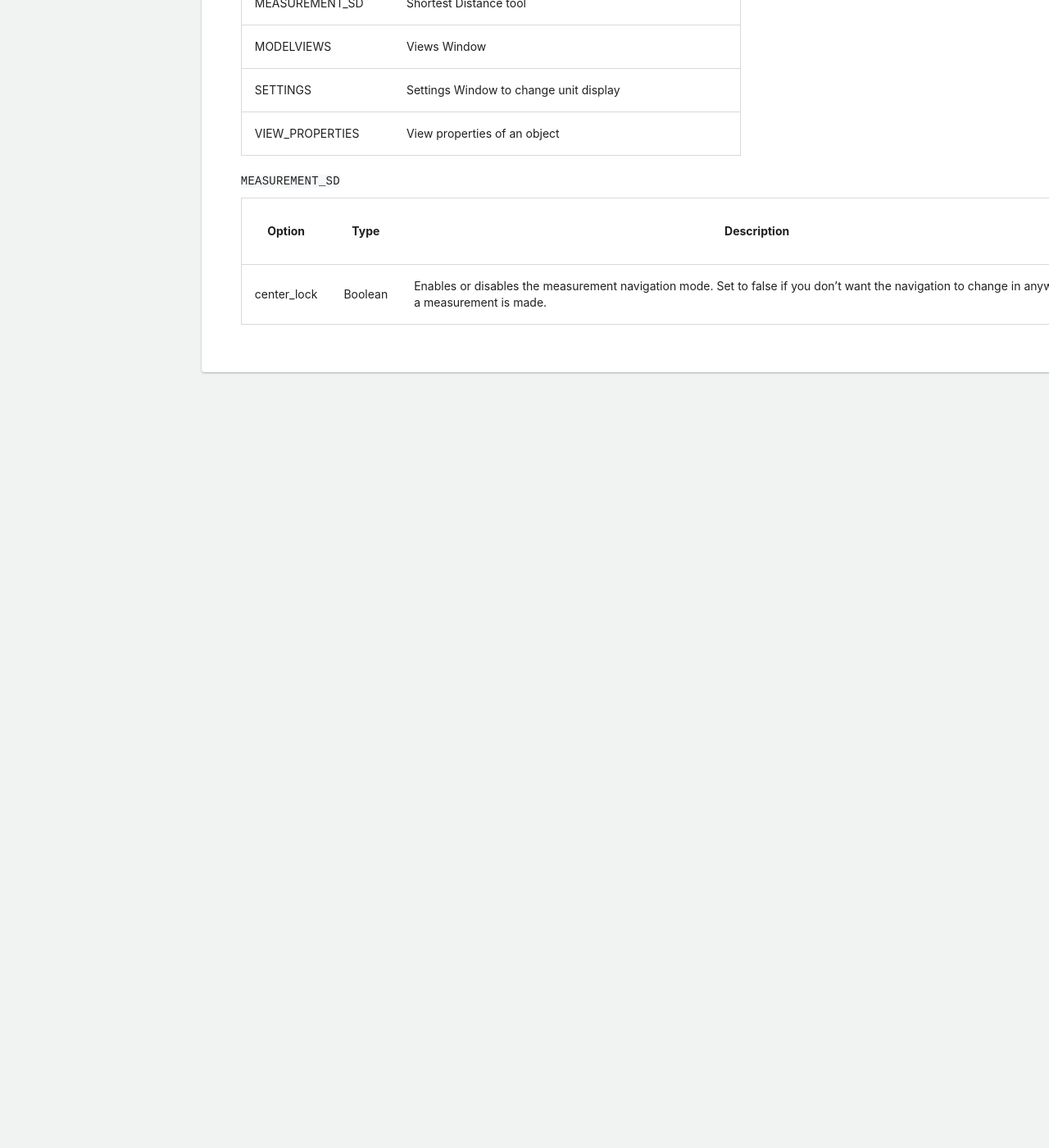
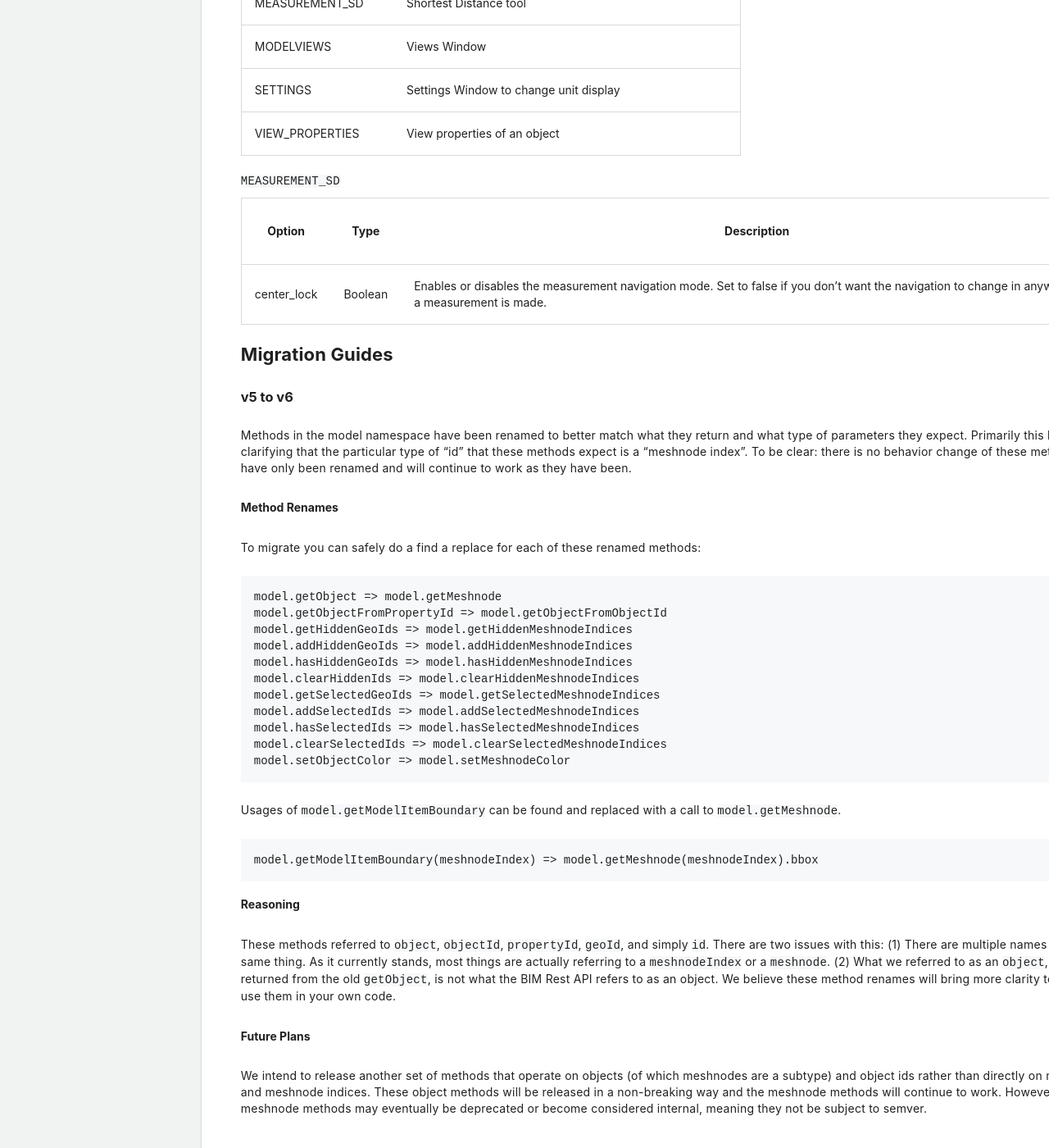
Before and after one commit to procore/documentation, a Jekyll site: the page built from other_procore_apis/bim_web_viewer.md, in a window 1280 px wide and 1400 px high, scrolled down 49007 px. Shown: the whole window at 82% size. Built offline with Jekyll 4.4.1, drawn with Linux system fonts in a browser that asks for light colours; before the commit the page ends 49509 px from its top, so only the background shows below that.

Commit message:
Add migration guide

````diff
--- a/other_procore_apis/bim_web_viewer.md
+++ b/other_procore_apis/bim_web_viewer.md
@@ -2429,3 +2429,49 @@ Otherwise, `rotation` will be undefined.
 | center_lock | Boolean | Enables or disables the measurement navigation mode. Set to false if you don't want the navigation to change in anyway after a measurement is made. |
 
 <!-- markdownlint-enable no-inline-html -->
+
+## Migration Guides
+
+<p class="heading-link-container">
+  <a class="heading-link" href="#migration-guides"></a>
+</p>
+
+### v5 to v6
+
+<p class="heading-link-container">
+  <a class="heading-link" href="#v5-to-v6"></a>
+</p>
+
+Methods in the model namespace have been renamed to better match what they return and what type of parameters they expect. Primarily this has meant clarifying that the particular type of "id" that these methods expect is a "meshnode index". To be clear: there is no behavior change of these methods, they have only been renamed and will continue to work as they have been.
+
+#### Method Renames
+
+To migrate you can safely do a find a replace for each of these renamed methods:
+
+```
+model.getObject => model.getMeshnode
+model.getObjectFromPropertyId => model.getObjectFromObjectId
+model.getHiddenGeoIds => model.getHiddenMeshnodeIndices
+model.addHiddenGeoIds => model.addHiddenMeshnodeIndices
+model.hasHiddenGeoIds => model.hasHiddenMeshnodeIndices
+model.clearHiddenIds => model.clearHiddenMeshnodeIndices
+model.getSelectedGeoIds => model.getSelectedMeshnodeIndices
+model.addSelectedIds => model.addSelectedMeshnodeIndices
+model.hasSelectedIds => model.hasSelectedMeshnodeIndices
+model.clearSelectedIds => model.clearSelectedMeshnodeIndices
+model.setObjectColor => model.setMeshnodeColor
+```
+
+Usages of `model.getModelItemBoundary` can be found and replaced with a call to `model.getMeshnode`.
+
+```
+model.getModelItemBoundary(meshnodeIndex) => model.getMeshnode(meshnodeIndex).bbox
+```
+
+#### Reasoning
+
+These methods referred to `object`, `objectId`, `propertyId`, `geoId`, and simply `id`. There are two issues with this: (1) There are multiple names for the same thing. As it currently stands, most things are actually referring to a `meshnodeIndex` or a `meshnode`. (2) What we referred to as an `object`, e.g. what’s returned from the old `getObject`, is not what the BIM Rest API refers to as an object. We believe these method renames will bring more clarity to how to use them in your own code.
+
+#### Future Plans
+
+We intend to release another set of methods that operate on objects (of which meshnodes are a subtype) and object ids rather than directly on meshnodes and meshnode indices. These object methods will be released in a non-breaking way and the meshnode methods will continue to work. However, the meshnode methods may eventually be deprecated or become considered internal, meaning they not be subject to semver.
````
